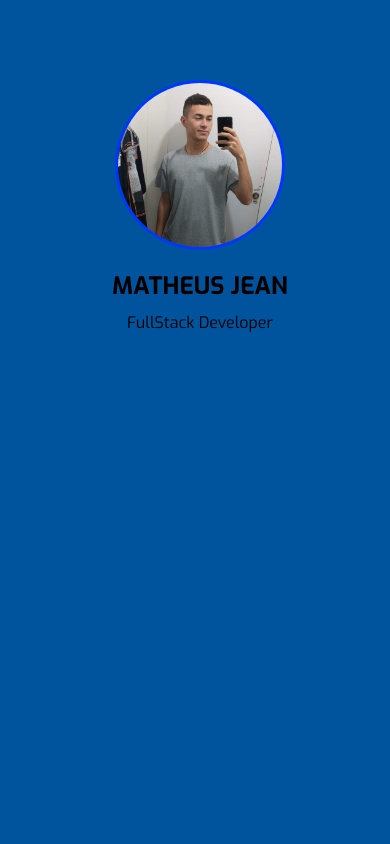
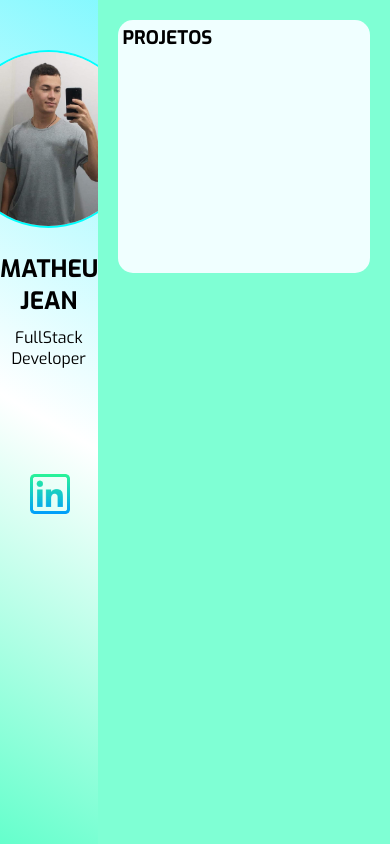
Before and after one commit to matheusjean28/portfolio, a plain HTML site: page index.html in a window 390 px wide. Drawn offline with Linux system fonts and the light colour scheme.

Commit message:
Adicionando mudanças no codigo
adicionado um pouco mais de responsividade com flex, refatorado areas.

```diff
--- a/index.html
+++ b/index.html
@@ -1,5 +1,5 @@
 <!DOCTYPE html>
-<html lang="en">
+<html lang="in">
 
 <head>
     <meta charset="UTF-8">
@@ -12,19 +12,46 @@
 <body>
     <section class="conteiner">
         <div class="perfil">
-            <div class="perfilPic">
-                <img src="/src/GitHub profile.jpg">
+
+            <div class="fotoUser">
+                <img class="UserPic" src="/src/GitHub profile.jpg" alt="">
             </div>
-            <div class="pessoalINfo">
+
+
+            <div class="nameTec">
                 <h1>MATHEUS JEAN</h1>
                 <p>FullStack Developer</p>
+                <div class="links">
+                    <ul>
+                        <li>
+                            <a href="https://www.linkedin.com/in/matheus-jean-devmatth-6b909a1b6">
+                                <img src="/src/socialicons/linkedin.png" class="linkImg" alt="">
+                            </a>
+                        </li>
+
+                        <li>
+                            <a href="https://www.instagram.com/_m4tthh___/">
+                                <img src="/src/socialicons/instagram(1).png" class="linkImg" alt="">
+                            </a>
+                        </li>
+
+                        <li>
+                            <a href="https://pt-br.facebook.com/">
+                                <img src="/src/socialicons/facebook.png" class="linkImg" alt="">
+                            </a>
+                        </li>
+
+                    </ul>
+                </div>
+            </div>
+
+        </div>
+
+        <div class="tecnologias">
+            <div class="projetos">
+                <h3>PROJETOS</h3>
             </div>
         </div>
-
-
-
-        <div class="infoMe">
-            </div>
     </section>
 
 </body>
--- a/styles.css
+++ b/styles.css
@@ -9,54 +9,103 @@
 
 body {
   height: 100vh;
-  width: 100vh;
-  max-width: fit-content;
-  max-height: fit-content;
+  width: 100vw;
 }
+
 .conteiner {
-  background-color: aliceblue;
-  display: flex;
   height: 100%;
   width: 100%;
+  display: flex;
+}
+
+.perfil {
+  height: 100%;
+  width: 25%;
+  border-right: 0, 1px solid black;
+  box-shadow: 0.1px 0px 9px rgb(80, 8, 8);
+  background: linear-gradient(30deg, #65ffcc, #ffff, #02f1fe7a);
+}
+
+.fotoUser {
+  height: 30%;
+  align-items: center;
+  display: flex;
+  justify-content: center;
+  margin: auto;
+}
+
+.UserPic {
+  height: 70%;
+  margin-top: 25px;
+  border-radius: 100%;
+  border: 2px solid aqua;
+  background-image: 100%;
+  background-repeat: no-repeat;
+  background-position: center;
+}
+
+.nameTec {
+  height: 70%;
+  text-align: center;
+}
+
+.nameTec h1,
+p {
+  margin-bottom: 10px;
+}
+
+.links {
+  height: 80px;
+  margin-top: 85px;
+  display: flex;
+  align-items: center;
+}
+
+.links ul {
+  height: 100%;
+  display: flex;
   margin: 0 auto;
+  justify-content: center;
+  align-items: center;
+  align-content: center;
 }
-/* pefil do usuario */
-.perfil {
-  display: block;
-  margin: 0 auto;
+.links li {
+  list-style: none;
+  padding: 0 10px;
+  margin: 0 20px;
   height: 100%;
-  width: 400px;
-  background-color: rgb(0, 84, 158);
+  align-items: center;
+  justify-content: center;
+  display: flex;
 }
-/* foto do usuario */
-.perfilPic {
-  margin: 20% auto 10px;
-  height: 170px;
-  width: 170px;
-  border-radius: 100%;
-  background-color: black;
-  overflow: hidden;
-  border: 3px rgb(0, 55, 255) solid;
+
+.links li a {
+  height: 100%;
+  text-decoration: none;
+  align-items: center;
+  justify-content: center;
+  display: flex;
 }
-.perfilPic img {
-  height: 100%;
-  background-image: 100%;
+.linkImg {
+  height: 50%;
+  background-image: 50%;
   background-position: center;
-  background-size: cover;
   background-repeat: no-repeat;
 }
 
-/* informações do usuario */
-.pessoalINfo {
-  height: 470px;
-  display: flex;
-  flex-direction: column;
-  text-align: center;
-}
-.pessoalINfo h1 {
-  margin-top: 10px;
+.tecnologias {
+  height: 100%;
+  width: 75%;
+  background-color: aquamarine;
 }
 
-.pessoalINfo p {
-  margin-top: 10px;
+.projetos {
+  height: 30%;
+  background-color: azure;
+  margin: 20px ;
+  border-radius: 15px;
 }
+
+.projetos h3 {
+  padding: 5px;
+}
```
Also changed, not shown: src/socialicons/facebook.png (added), src/socialicons/instagram(1).png (added), src/socialicons/instagram.png (added), src/socialicons/linkedin.png (added), src/socialicons/whatsapp.png (added).
